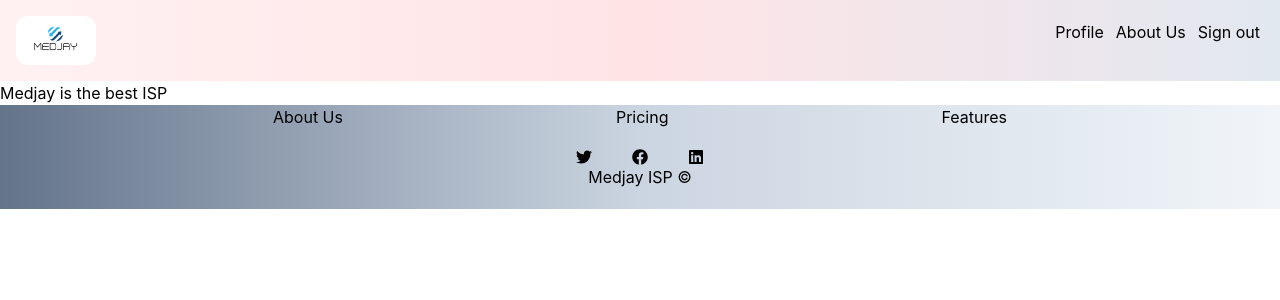
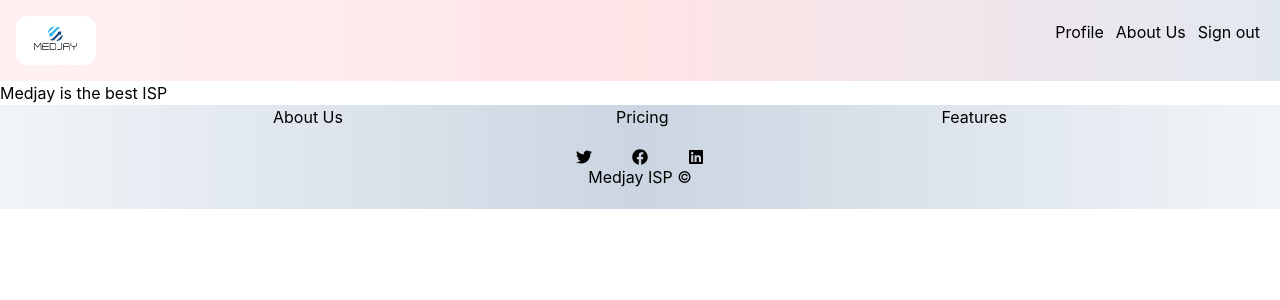
Before and after one commit to 0xNunana/Medjay-V2, a React (Create React App) app: page /About in a window 1280 px wide. Shown: the top 300 px of the page. Built offline with nearby package versions, Linux system fonts and the light colour scheme.

Commit message:
footer with links

```diff
--- a/src/components/Footer2.js
+++ b/src/components/Footer2.js
@@ -3,10 +3,10 @@ import{FaTwitter, FaFacebook,FaLinkedin} from "react-icons/fa"
 
 const Footer = () => {
   return (
-    <div className='bg-gradient-to-r from-slate-500 via-slate-300 to-slate-100'>
+    <div className=' bg-gradient-to-r from-slate-100 via-slate-300 to-slate-100'>
         <div className='flex justify-evenly'>
             <a href="/About">About Us</a>
-            <a href="#">Pricing</a>
+            <a href="#Price">Pricing</a>
             <a href="#">Features</a>
         </div>
         <div className='flex pt-5 justify-center space-x-10'>
```
